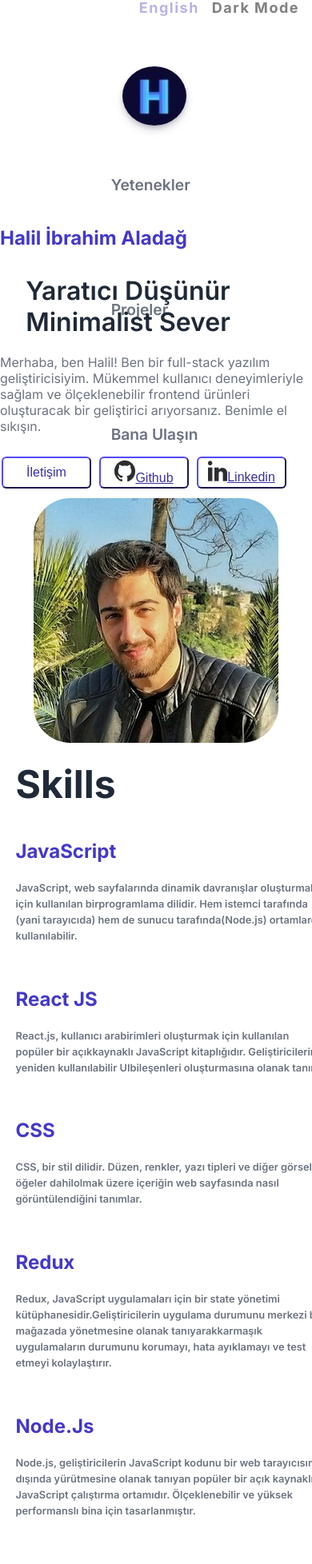
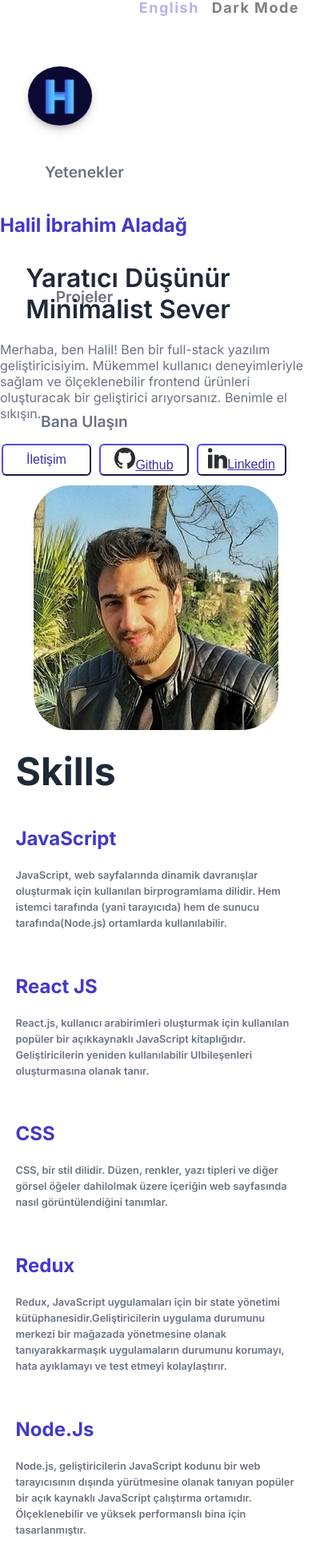
Before and after one commit to HalilAladag/web-sayfam, a React (Create React App) app: page / in a window 390 px wide. Shown: the part 32-1988 px from the top of the page at 80% size. Built offline with nearby package versions, Linux system fonts and the light colour scheme; a web font is replaced by a local one.

Commit message:
Finish(Dark Mode Unstable)

```diff
--- a/src/App.css
+++ b/src/App.css
@@ -7,105 +7,9 @@
 
 .App {
   font-family: 'Inter', sans-serif;
-  max-width: 1800px;
 }
 
 .dark {
   background-color: #1a1a1a;
   color: #fff;
 }
-/* ... (previous CSS rules) */
-
-/* Add a general responsive rule for small devices */
-@media screen and (max-width: 768px) {
-  .footer,
-  .profile-container,
-  .projects {
-    margin-left: 0;
-    margin-right: 0;
-  }
-
-  .foo-title h1,
-  .profile-heading,
-  .hero-text h1,
-  h3 {
-    font-size: 2rem;
-  }
-
-  .foo,
-  .profile,
-  .projects.container,
-  .sk-container {
-    width: 100%;
-  }
-
-  .projects-row {
-    flex-wrap: wrap;
-    justify-content: center;
-  }
-
-  .project-item {
-    width: 100%;
-    margin: 20px 0;
-  }
-
-  .hero-text {
-    padding-left: 0;
-  }
-}
-
-@media screen and (max-width: 500px) {
-  .header-container {
-    flex-direction: column;
-    align-items: center;
-  }
-
-  .logo img {
-    margin-bottom: 1rem;
-  }
-
-  .nav {
-    flex-direction: column;
-    align-items: flex-start;
-  }
-
-  .nav h5 {
-    padding: 0.5rem 1rem;
-  }
-
-  .hero-container {
-    flex-direction: column;
-  }
-
-  .hero-text {
-    padding-left: 0;
-    text-align: center;
-  }
-
-  .hero-container-right {
-    margin-right: 0;
-  }
-
-  .hero-img img {
-    width: 200px;
-    height: 120px;
-  }
-
-  .hero-container-left,
-  .hero-container-right {
-    margin: 0;
-  }
-
-  .sk-texts,
-  .left-right,
-  .about-container {
-    flex-direction: column;
-    align-items: center;
-  }
-
-  .about-container,
-  .sk-container {
-    margin-left: 5%;
-    margin-right: 5%;
-  }
-}
```
